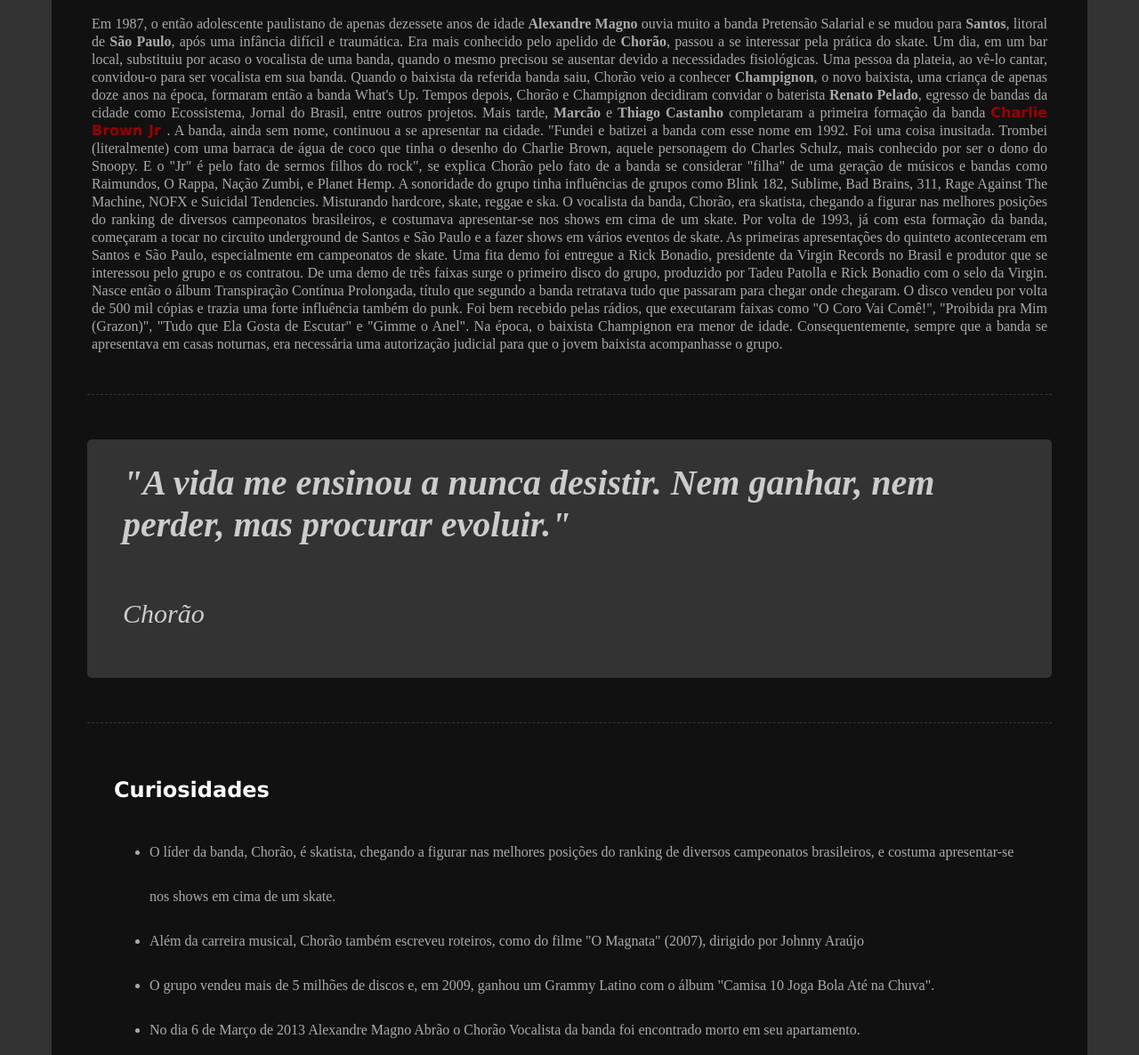
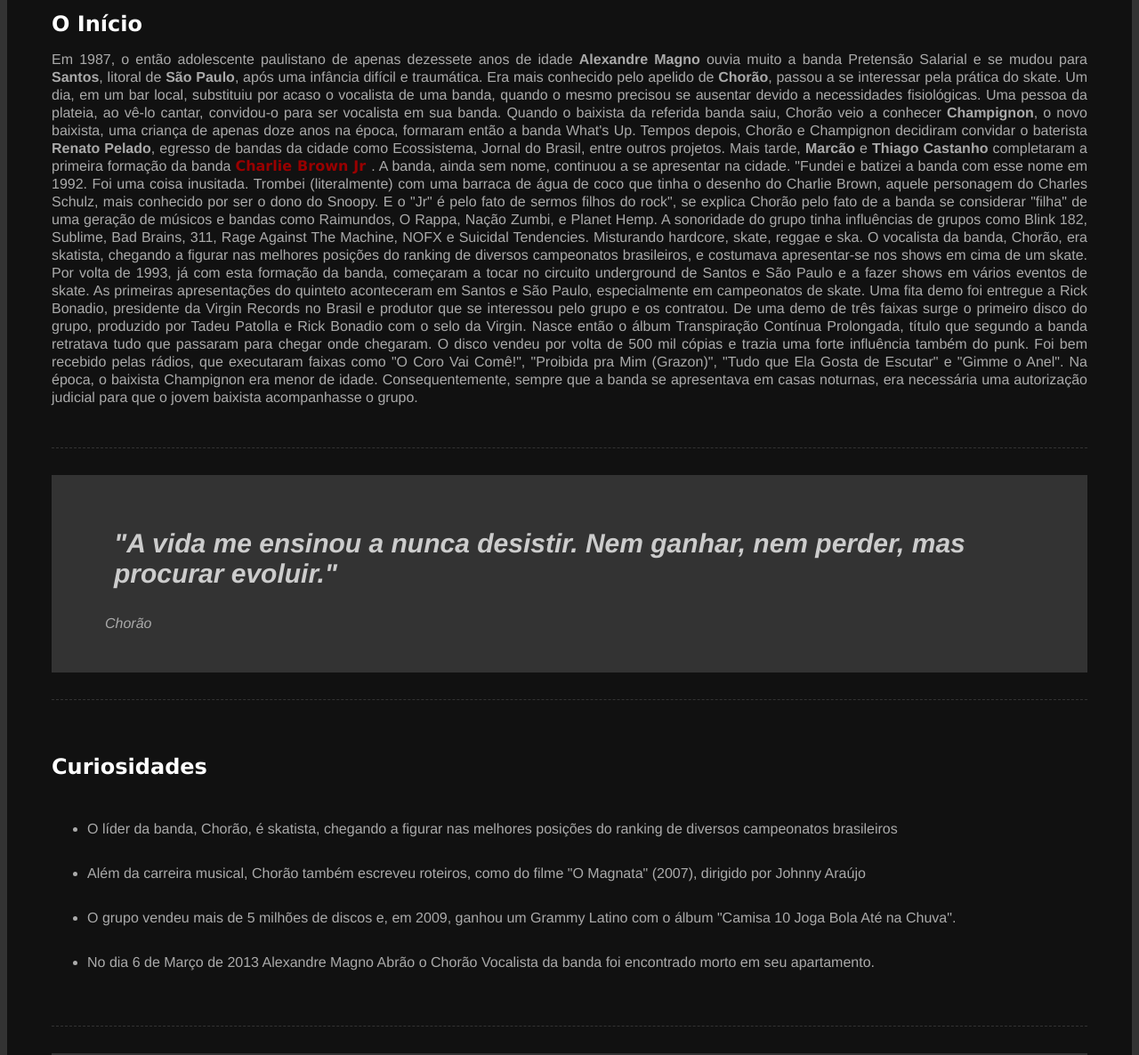
Before and after one commit to baladei/Tribute-CBJr, a plain HTML site: page index.html in a window 1280 px wide. Shown: the part 868-2054 px from the top of the page at 89% size. Drawn offline with Linux system fonts and the light colour scheme.

Commit message:
cleaning the code

```diff
--- a/index.html
+++ b/index.html
@@ -31,14 +31,14 @@
         <div class="quote">
             <blockquote>
                 "A vida me ensinou a nunca desistir. Nem ganhar, nem perder, mas procurar evoluir."
-                <p>Chorão</p>
             </blockquote>
+            <p>Chorão</p>
         </div>
 
         <div class="curiosities">
             <h2>Curiosidades</h2>
             <ul>
-                <li>O líder da banda, Chorão, é skatista, chegando a figurar nas melhores posições do ranking de diversos campeonatos brasileiros, e costuma apresentar-se nos shows em cima de um skate.</li>
+                <li>O líder da banda, Chorão, é skatista, chegando a figurar nas melhores posições do ranking de diversos campeonatos brasileiros</li>
                 <li>Além da carreira musical, Chorão também escreveu roteiros, como do filme "O Magnata" (2007), dirigido por Johnny Araújo</li>
                 <li>O grupo vendeu mais de 5 milhões de discos e, em 2009, ganhou um Grammy Latino com o álbum "Camisa 10 Joga Bola Até na Chuva".</li>
                 <li>No dia 6 de Março de 2013 Alexandre Magno Abrão o Chorão Vocalista da banda foi encontrado morto em seu apartamento.</li>
@@ -55,8 +55,8 @@
                 Viver e ser livre <br />
                 Saber dar valor para as coisas mais simples <br />
                 Só o amor constrói pontes indestrutíveis" <br />
-                <p>Pontes Indestrutíveis - Charlie Brown Jr</p>
             </blockquote>
+            <p>Pontes Indestrutíveis - Charlie Brown Jr</p>
         </div>
 
         <div class="featured-image-2">
--- a/styles/styles.css
+++ b/styles/styles.css
@@ -1,4 +1,5 @@
 html {
+    font-family: "Helvetica";
     background-color: #333;
     color: #aaa;
 }
@@ -8,10 +9,19 @@ img {
 }
 
 .container {
-    height: 100%;
-    margin: 30px 50px;
+    max-width: 1300px;
     background-color: #111;
-    padding: 10px;
+    position: relative;
+    margin: 50px auto;
+    padding: 30px 50px;
+}
+
+.bolder {
+    font-weight: bold;
+}
+
+.header {
+    text-align: center;
 }
 
 .main-title {
@@ -20,11 +30,7 @@ img {
     font-size: 50px;
 }
 
-.header {
-    text-align: center;
-}
-
-.header p {
+.main-paragraph {
     font-style: italic;
     font-size: 14px;
     margin-bottom: 40px;
@@ -36,8 +42,8 @@ img {
 
 .about {
     text-align: justify;
-    margin: 30px;
-    padding: 30px 5px;
+    margin: 30px 0;
+    padding: 30px 0;
     line-height: 20px;
     border-top: 1px dashed #333;
     border-bottom: 1px dashed #333;
@@ -48,37 +54,34 @@ h2 {
     font-family: Verdana;
 }
 
-.bolder {
-    font-weight: bolder;
-}
 
 .sub-title {
     font-family: Verdana;
-    font-weight: bolder;
+    font-weight: bold;
     color: #900;
 }
 
+.quote {
+    padding: 30px;
+    background-color: #333;
+}
+
 .quote blockquote {
-    background-color: #333;
+    font-weight: bold;
+    font-size: 30px;
     color: #ccc;
     font-style: italic;
-    font-weight: bolder;
-    font-size: 40px;
-    margin: 50px 30px;
     border-radius: 5px;
-    padding: 25px 40px;
 }
 
 .quote p{
-    text-align: left;
-    font-size: 30px;
-    padding-top: 30px;
-    font-weight: normal;
+    font-style: italic;
+    padding: 0 30px;
 }
 
 .curiosities {
-    margin: 30px;
-    padding: 30px;
+    margin: 30px 0;
+    padding: 30px 0;
     line-height: 50px;
     border-top: 1px dashed #333;
     border-bottom: 1px dashed #333;
```
